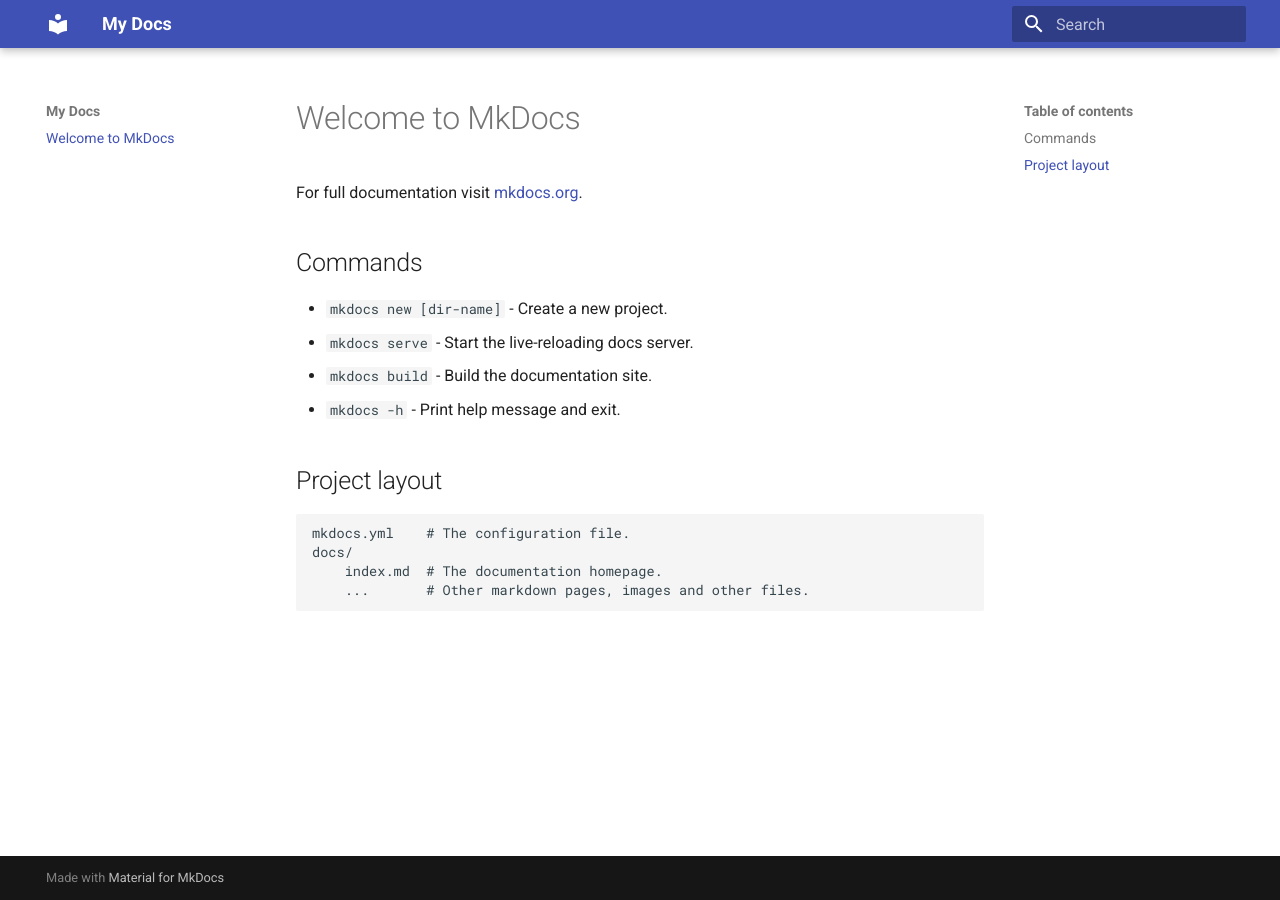
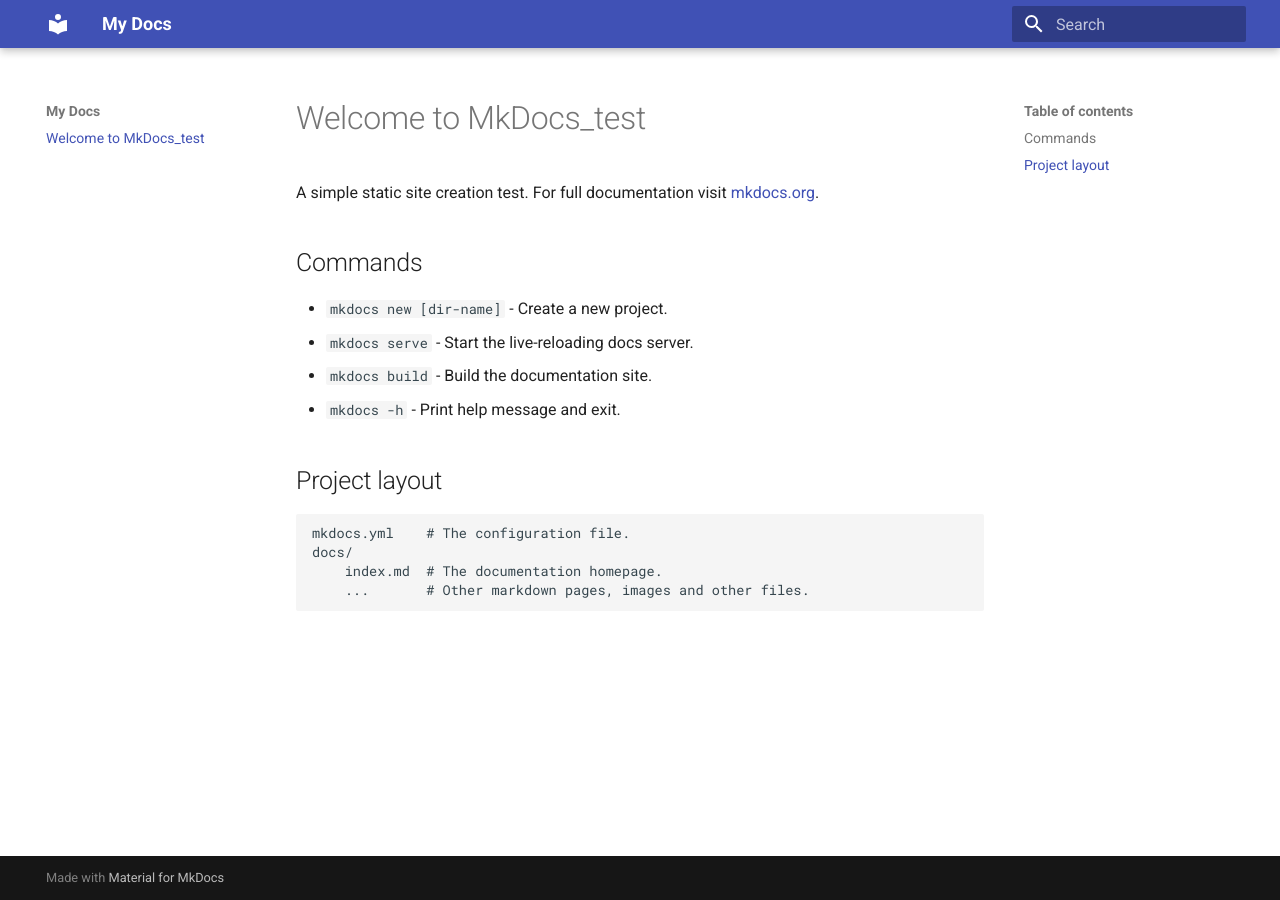
Before and after one commit to ylykoudis/RCDS_static_site_test, an MkDocs documentation site: the page built from docs/index.md, in a window 1280 px wide. Built offline with MkDocs 1.6.1 and Material for MkDocs 9.7.7, drawn with Linux system fonts in a browser that asks for light colours.

Commit message:
docs: update index.md

```diff
--- a/docs/index.md
+++ b/docs/index.md
@@ -1,5 +1,6 @@
-# Welcome to MkDocs
+# Welcome to MkDocs_test
 
+A simple static site creation test.
 For full documentation visit [mkdocs.org](https://www.mkdocs.org).
 
 ## Commands
```
